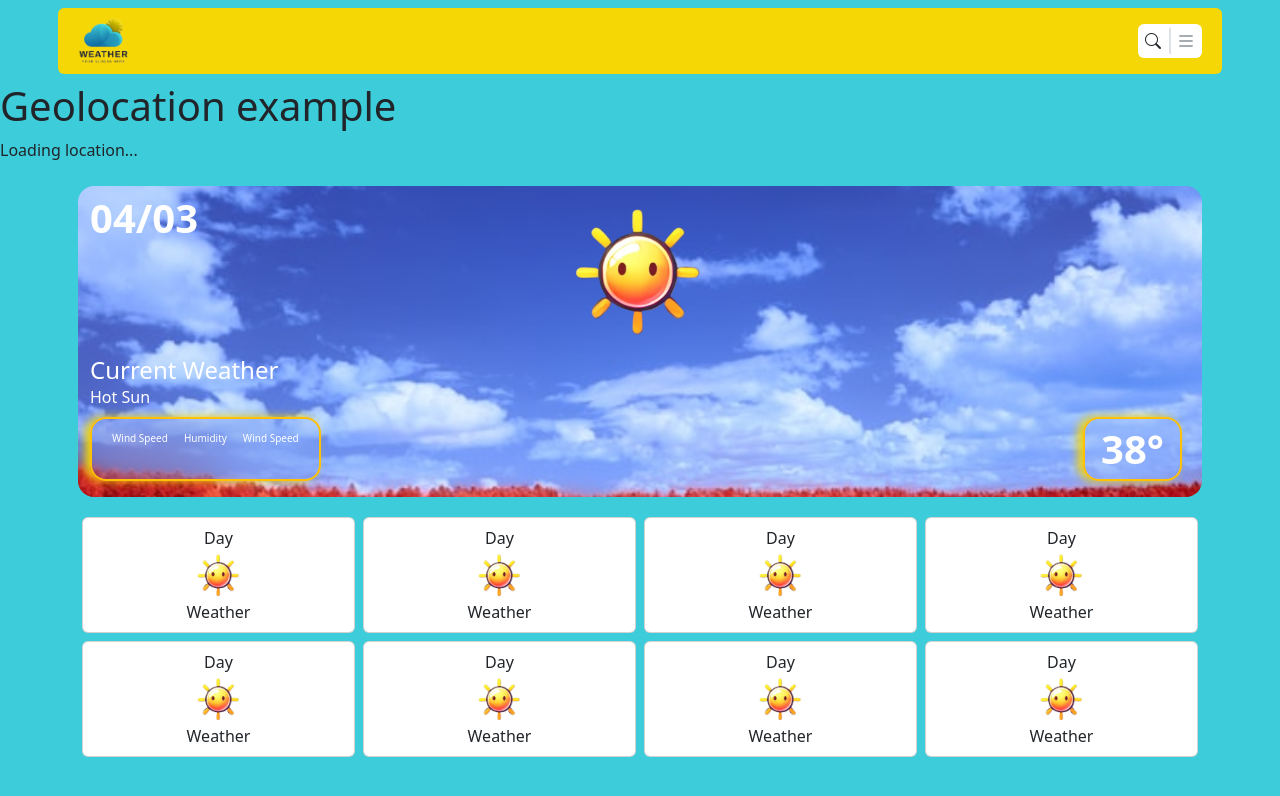
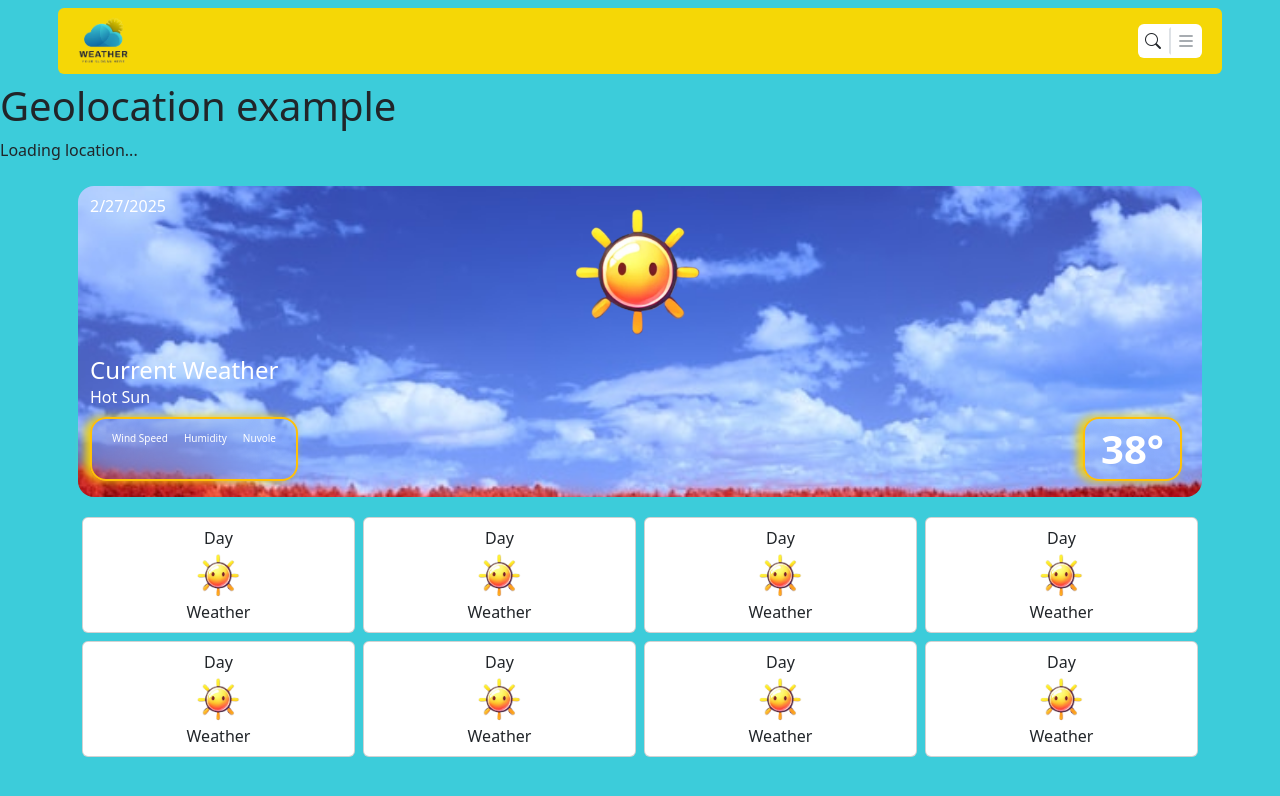
Before and after one commit to AleFarinaIV/weather_app, a Vue app: page / in a window 1280 px wide. Shown: the top 796 px of the page. Built offline with nearby package versions, Linux system fonts and the light colour scheme; no server answers; the HTML template or start-up script is replaced by a standard one.

Commit message:
[UPD] created two different store files to manage differents values of weather

```diff
--- a/src/App.vue
+++ b/src/App.vue
@@ -1,5 +1,7 @@
 <script>
 import {store} from "./store.js"
+import {storeCurrent} from "./storeCurrent.js"
+import { storeDaily } from "./storeDaily.js";
 import axios from 'axios'
 import AppHeader from "./components/AppHeader.vue";
 import AppMain from "./components/AppMain.vue";
@@ -30,6 +32,7 @@ export default {
       if ("geolocation" in navigator) {
         store.loading = true;
         const datetime = new Date();
+        store.dateOnly = datetime.toLocaleDateString();
         console.log(datetime);
 
         navigator.geolocation.getCurrentPosition(
@@ -85,15 +88,15 @@ export default {
       if (store.latitude && store.longitude) {
         console.log("getWeatherData chiamata!"); // Per vedere se la funzione parte
         const apiLocation = `forecast?latitude=${store.latitude}&longitude=${store.longitude}&timezone=auto`;
-        const weatherValue = `${store.apiUrl}${apiLocation}${store.currentApi}`;
+        const weatherValue = `${store.apiUrl}${apiLocation}${storeCurrent.currentApi}`;
 
         axios.get(weatherValue).then((result) => {
           console.log("Risultato API:", result); // Per vedere cosa riceviamo
           if (result.data) {
-            store.valueArray = result.data.current;
-            store.unitsArray = result.data.current_units;
-            console.log("Dati salvati in store.valueArray:", store.valueArray);
-            console.log("Dati salvati in store.unitsArray:", store.unitsArray);
+            storeCurrent.valueArray = result.data.current;
+            storeCurrent.unitsArray = result.data.current_units;
+            console.log("Dati salvati in store.valueArray:", storeCurrent.valueArray);
+            console.log("Dati salvati in store.unitsArray:", storeCurrent.unitsArray);
           } else {
             console.warn("Dati non trovati in result.data:", result.data);
           }
@@ -107,6 +110,8 @@ export default {
   data() {
     return {
       store,
+      storeCurrent,
+      storeDaily,
       errorMessage: null,
     }
   }
--- a/src/components/AppMain.vue
+++ b/src/components/AppMain.vue
@@ -1,10 +1,14 @@
 <script>
 import {store} from "../store.js"
+import {storeCurrent} from "../storeCurrent.js"
+import { storeDaily } from "../storeDaily.js";
 
 export default {
   data() {
     return {
       store,
+      storeCurrent,
+      storeDaily,
     }
   },
   mounted() {
@@ -21,7 +25,8 @@ export default {
         <div class="jumbo_bg mb-3 rounded-4 text-white">
           <div class="col-12 jumbo_col">
             <div class="d-flex flex-column justify-content-between">
-              <h1 class="fw-bolder mt-2">04/03</h1>
+              <h1 class="fw-bolder mt-2 mb-0">{{ store.city }}</h1>
+              <p class="fs-smallest">{{ store.dateOnly }}</p>
             </div>
             <div class="jumbo_box">
               <img src="../assets/hottest-sun-nobg.png" alt="">
@@ -35,15 +40,15 @@ export default {
                   <div class="d-flex p-0 py-2 text-center ms-3">
                     <div class="d-flex flex-column p-1 fs_small fs-md-3">
                       <p class="m-0">Wind Speed</p>
-                      <p class="m-0">{{ store.valueArray.wind_speed_10m }} {{ store.unitsArray.wind_speed_10m }}</p>
+                      <p class="m-0">{{ storeCurrent.valueArray.wind_speed_10m }} {{ storeCurrent.unitsArray.wind_speed_10m }}</p>
                     </div>
                     <div class="d-flex flex-column p-1 fs_small fs-md-3 mx-2">
                       <p class="m-0">Humidity</p>
-                      <p class="m-0">{{ store.valueArray.relative_humidity_2m }}{{ store.unitsArray.relative_humidity_2m }}</p>
+                      <p class="m-0">{{ storeCurrent.valueArray.relative_humidity_2m }}{{ storeCurrent.unitsArray.relative_humidity_2m }}</p>
                     </div>
                     <div class="d-flex flex-column p-1 fs_small fs-md-3 me-3">
-                      <p class="m-0">Wind Speed</p>
-                      <p class="m-0">{{ store.valueArray.cloud_cover }}{{ store.unitsArray.cloud_cover }}</p>
+                      <p class="m-0">Nuvole</p>
+                      <p class="m-0">{{ storeCurrent.valueArray.cloud_cover }}{{ storeCurrent.unitsArray.cloud_cover }}</p>
                     </div>
                   </div>
               </div>
--- a/src/store.js
+++ b/src/store.js
@@ -2,13 +2,11 @@ import {reactive} from 'vue';
 
 export const store = reactive({
     apiUrl: 'https://api.open-meteo.com/v1/',
-    currentApi: '&current=temperature_2m,relative_humidity_2m,cloud_cover,wind_speed_10m',
     apiCityUrl: 'https://nominatim.openstreetmap.org/',
-    valueArray: [],
-    unitsArray: [],
     loading: false,
     latitude: null,
     longitude: null,
     city: null,
     country: null,
+    dateOnly: null,
 })
--- /dev/null
+++ b/src/storeCurrent.js
@@ -0,0 +1,7 @@
+import {reactive} from 'vue';
+
+export const storeCurrent = reactive({
+    currentApi: '&current=temperature_2m,relative_humidity_2m,cloud_cover,wind_speed_10m',
+    valueArray: [],
+    unitsArray: [],
+})
--- /dev/null
+++ b/src/storeDaily.js
@@ -0,0 +1,7 @@
+import {reactive} from 'vue';
+
+export const storeDaily = reactive({
+    dailyApi: '&daily=temperature_2m,relative_humidity_2m,cloud_cover,wind_speed_10m',
+    valueArray: [],
+    unitsArray: [],
+})
```
